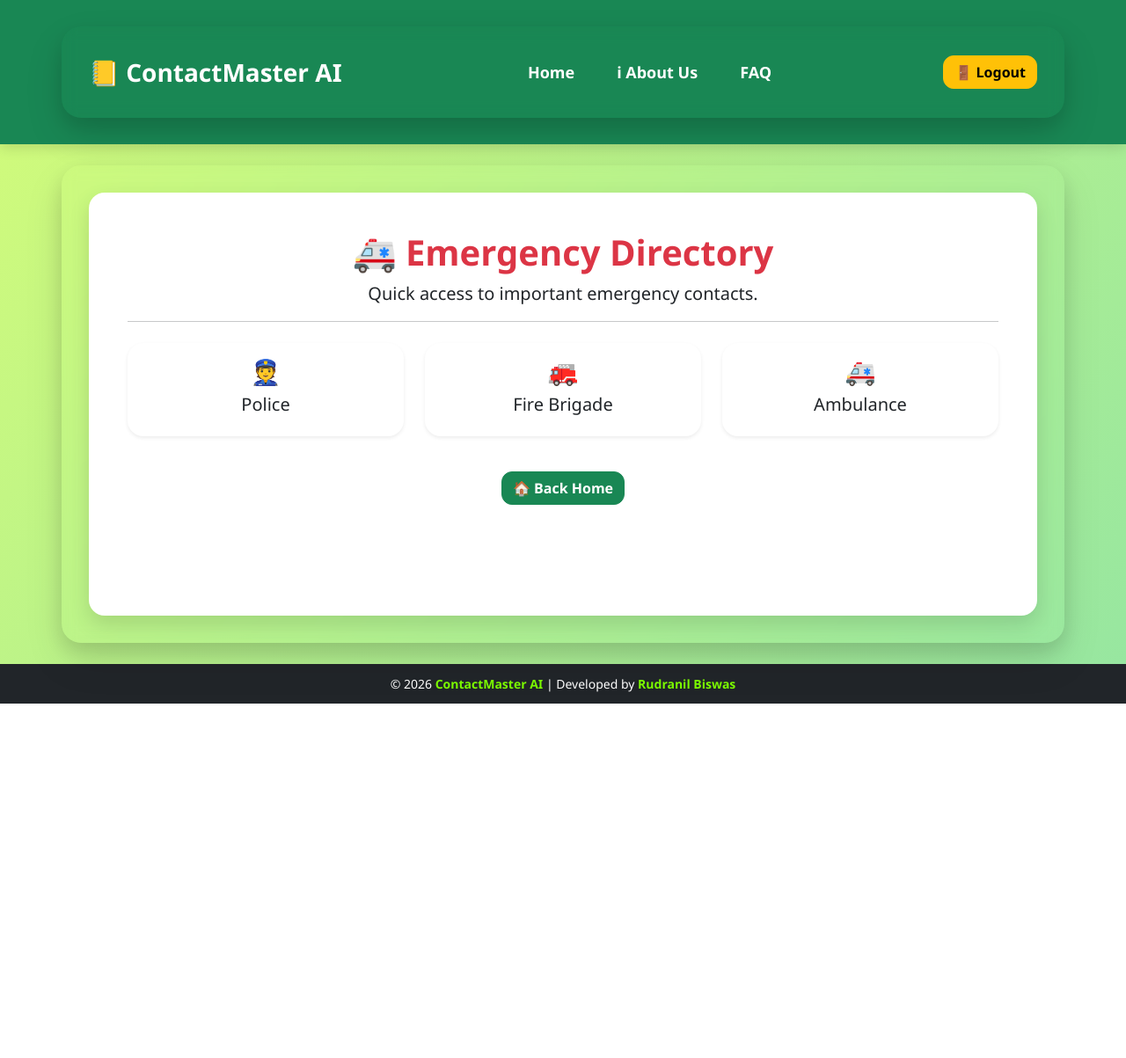
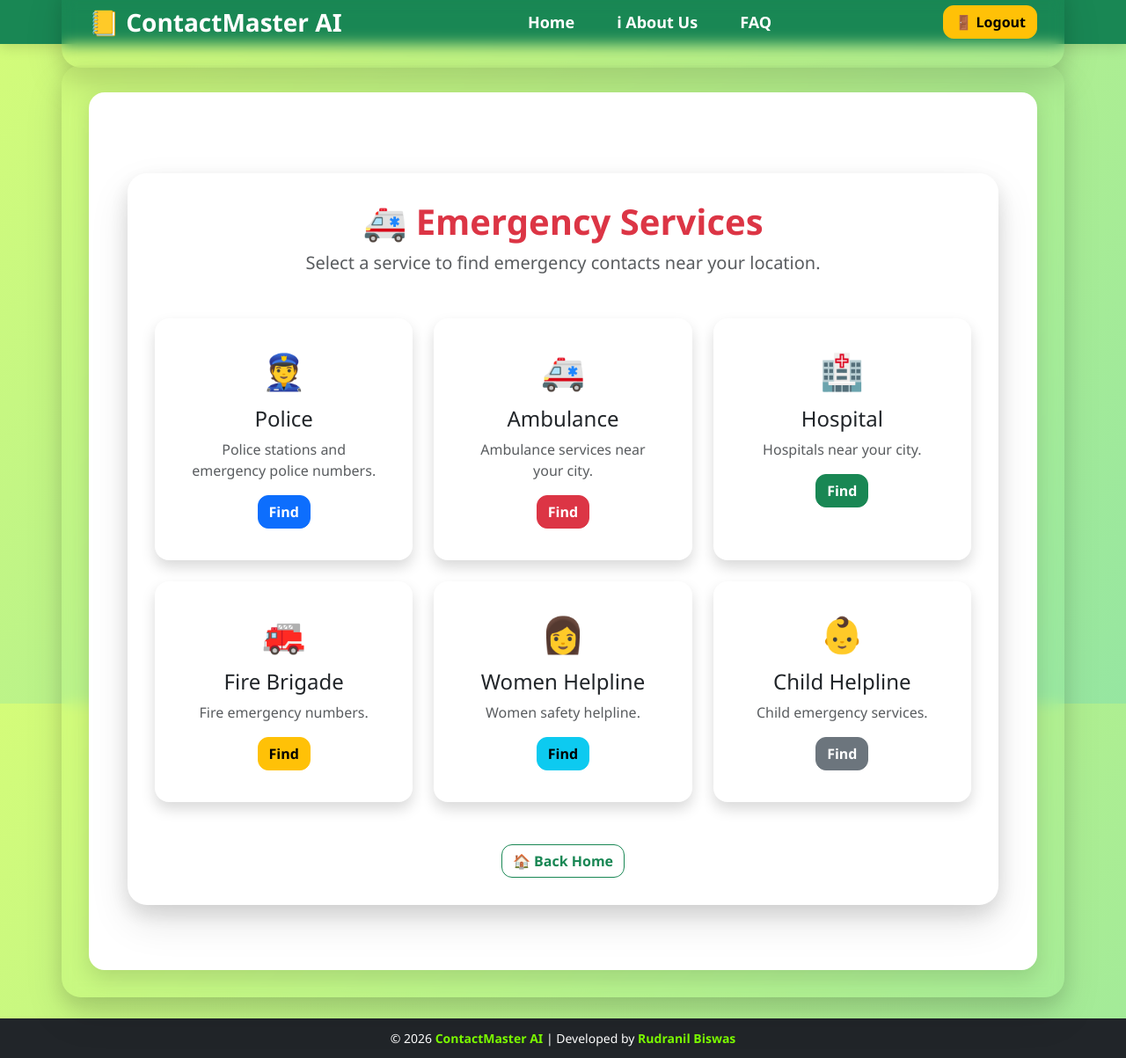
Before and after one commit to rudranil14/CBTCIP, a Django app: page /contacts/emergency/ in a window 1280 px wide. Shown: the whole page at 88% size. Before the commit the page ends 800 px from the top, so only its background shows below. Run offline with Django 5.2, Linux system fonts and the light colour scheme; the visitor is signed in with stand-in values (Sample User, id 1).

Commit message:
Added AI emergency location search module

```diff
--- a/contacts/templates/contacts/base.html
+++ b/contacts/templates/contacts/base.html
@@ -94,8 +94,7 @@
 
     transition: all .35s ease;
 
-    display: flex;
-    justify-content: center;
+
 
 
         }
--- a/contacts/templates/contacts/emergency.html
+++ b/contacts/templates/contacts/emergency.html
@@ -4,46 +4,248 @@
 
 {% block content %}
 
-<div class="text-center">
+<div class="container mt-5">
 
-    <h1 class="fw-bold text-danger">
-        🚑 Emergency Directory
-    </h1>
+    <div class="text-center mb-5">
 
-    <p class="lead">
-        Quick access to important emergency contacts.
-    </p>
+        <h1 class="fw-bold text-danger">
 
-    <hr>
+            🚑 Emergency Services
 
-    <div class="row mt-4">
+        </h1>
 
-        <div class="col-md-4 mb-3">
-            <div class="card shadow-sm p-3">
-                <h3>👮</h3>
-                <h5>Police</h5>
+        <p class="lead text-muted">
+
+            Select a service to find emergency contacts near your location.
+
+        </p>
+
+    </div>
+
+    <div class="row g-4">
+
+        <!-- Police -->
+
+        <div class="col-md-4">
+
+            <div class="card shadow border-0 rounded-4 h-100">
+
+                <div class="card-body text-center">
+
+                    <h1>👮</h1>
+
+                    <h4 class="mt-3">
+
+                        Police
+
+                    </h4>
+
+                    <p class="text-muted">
+
+                        Police stations and emergency police numbers.
+
+                    </p>
+
+                    <a href="{% url 'emergency_location' 'Police' %}"
+                       class="btn btn-primary">
+
+                        Find
+
+                    </a>
+
+                </div>
+
             </div>
+
         </div>
 
-        <div class="col-md-4 mb-3">
-            <div class="card shadow-sm p-3">
-                <h3>🚒</h3>
-                <h5>Fire Brigade</h5>
+        <!-- Ambulance -->
+
+        <div class="col-md-4">
+
+            <div class="card shadow border-0 rounded-4 h-100">
+
+                <div class="card-body text-center">
+
+                    <h1>🚑</h1>
+
+                    <h4 class="mt-3">
+
+                        Ambulance
+
+                    </h4>
+
+                    <p class="text-muted">
+
+                        Ambulance services near your city.
+
+                    </p>
+
+                    <a href="{% url 'emergency_location' 'Ambulance' %}"
+                       class="btn btn-danger">
+
+                        Find
+
+                    </a>
+
+                </div>
+
             </div>
+
         </div>
 
-        <div class="col-md-4 mb-3">
-            <div class="card shadow-sm p-3">
-                <h3>🚑</h3>
-                <h5>Ambulance</h5>
+        <!-- Hospital -->
+
+        <div class="col-md-4">
+
+            <div class="card shadow border-0 rounded-4 h-100">
+
+                <div class="card-body text-center">
+
+                    <h1>🏥</h1>
+
+                    <h4 class="mt-3">
+
+                        Hospital
+
+                    </h4>
+
+                    <p class="text-muted">
+
+                        Hospitals near your city.
+
+                    </p>
+
+                    <a href="{% url 'emergency_location' 'Hospital' %}"
+                       class="btn btn-success">
+
+                        Find
+
+                    </a>
+
+                </div>
+
             </div>
+
+        </div>
+
+        <!-- Fire Brigade -->
+
+        <div class="col-md-4">
+
+            <div class="card shadow border-0 rounded-4 h-100">
+
+                <div class="card-body text-center">
+
+                    <h1>🚒</h1>
+
+                    <h4 class="mt-3">
+
+                        Fire Brigade
+
+                    </h4>
+
+                    <p class="text-muted">
+
+                        Fire emergency numbers.
+
+                    </p>
+
+                    <a href="{% url 'emergency_location' 'Fire Brigade' %}"
+                       class="btn btn-warning">
+
+                        Find
+
+                    </a>
+
+                </div>
+
+            </div>
+
+        </div>
+
+        <!-- Women -->
+
+        <div class="col-md-4">
+
+            <div class="card shadow border-0 rounded-4 h-100">
+
+                <div class="card-body text-center">
+
+                    <h1>👩</h1>
+
+                    <h4 class="mt-3">
+
+                        Women Helpline
+
+                    </h4>
+
+                    <p class="text-muted">
+
+                        Women safety helpline.
+
+                    </p>
+
+                    <a href="{% url 'emergency_location' 'Women Helpline' %}"
+                       class="btn btn-info">
+
+                        Find
+
+                    </a>
+
+                </div>
+
+            </div>
+
+        </div>
+
+        <!-- Child -->
+
+        <div class="col-md-4">
+
+            <div class="card shadow border-0 rounded-4 h-100">
+
+                <div class="card-body text-center">
+
+                    <h1>👶</h1>
+
+                    <h4 class="mt-3">
+
+                        Child Helpline
+
+                    </h4>
+
+                    <p class="text-muted">
+
+                        Child emergency services.
+
+                    </p>
+
+                    <a href="{% url 'emergency_location' 'Child Helpline' %}"
+                       class="btn btn-secondary">
+
+                        Find
+
+                    </a>
+
+                </div>
+
+            </div>
+
         </div>
 
     </div>
 
-    <a href="{% url 'home' %}" class="btn btn-success mt-4">
-        🏠 Back Home
-    </a>
+    <div class="text-center mt-5">
+
+        <a href="{% url 'home' %}"
+           class="btn btn-outline-success">
+
+            🏠 Back Home
+
+        </a>
+
+    </div>
 
 </div>
 
--- a/contacts/urls.py
+++ b/contacts/urls.py
@@ -8,6 +8,20 @@ urlpatterns = [
     path('delete/<int:contact_id>/', views.delete_contact, name='delete_contact'),
     path('search/', views.search_contacts, name='search_contacts'),
     path('users/', include('users.urls')),
+
+    # AI
     path('assistant/', views.assistant, name='assistant'),
+
+    # Emergency
     path('emergency/', views.emergency, name='emergency'),
+    path(
+        'emergency/<str:service>/',
+        views.emergency_location,
+        name='emergency_location'
+    ),
+    path(
+        'emergency/<str:service>/results/',
+        views.emergency_results,
+        name='emergency_results'
+    ),
 ]
--- a/contacts/views.py
+++ b/contacts/views.py
@@ -1,6 +1,6 @@
 from django.shortcuts import render, redirect, get_object_or_404
 from django.contrib.auth.decorators import login_required
-from .models import Contact
+from .models import Contact, EmergencyContact
 from .forms import ContactForm
 from .ai import ask_gemini
 
@@ -145,3 +145,47 @@ def assistant(request):
 @login_required
 def emergency(request):
     return render(request, 'contacts/emergency.html')
+
+@login_required
+def emergency_location(request, service):
+
+    return render(
+        request,
+        "contacts/emergency_location.html",
+        {
+            "service": service
+        }
+    )
+
+
+@login_required
+def emergency_results(request, service):
+
+    city = request.GET.get("city", "").strip()
+
+    state = request.GET.get("state", "").strip()
+
+    contacts = EmergencyContact.objects.filter(
+        service=service
+    )
+
+    if state:
+        contacts = contacts.filter(
+            state__iexact=state
+        )
+
+    if city:
+        contacts = contacts.filter(
+            city__iexact=city
+        )
+
+    return render(
+        request,
+        "contacts/emergency_results.html",
+        {
+            "contacts": contacts,
+            "service": service,
+            "city": city,
+            "state": state,
+        },
+    )
```
Also changed, not shown: contacts/admin.py (+32 -2 lines), contacts/models.py (+39 -0 lines), contacts/templates/contacts/emergency_location.html (added, +89 -0 lines), contacts/templates/contacts/emergency_results.html (added, +67 -0 lines), contacts/migrations/0004_emergencycontact.py (added), contacts/migrations/0005_emergencycontact_name.py (added).
